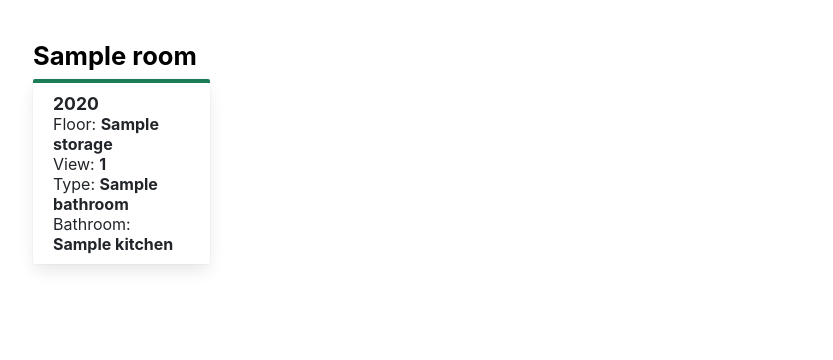
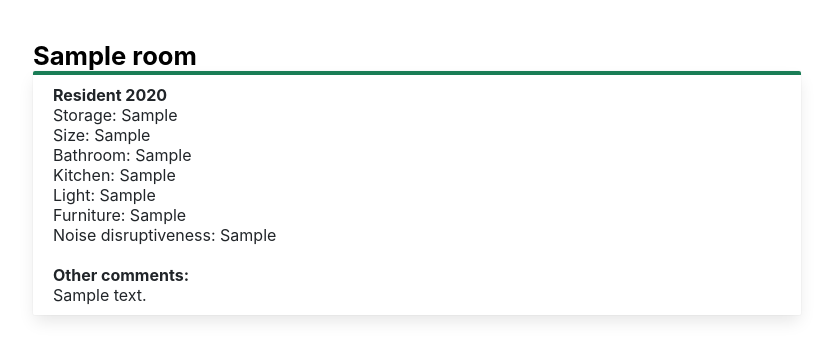
Before and after one commit to qjcr/qrdb, a Django app: template qrdb/qrdb/templates/room.html in a window 1280 px wide. Shown: the part 47-407 px from the top of the page, without its empty margins (223-1056 px from the left). Run offline with Django 3.2, Linux system fonts and the light colour scheme; the template is opened without the code that fills it: most values are stand-ins (such as "Sample title", 1, 10 or a date in 2020).

Commit message:
Show review_v1s

```diff
--- a/qrdb/qrdb/templates/room.html
+++ b/qrdb/qrdb/templates/room.html
@@ -5,19 +5,35 @@
 
     <div class="room-list">
       <h2>{{ room.name }}</h2>
-      <div class="card-group">
         {% for review in reviews_v1 %}
                 <div class="card">
-                  <p class="card-heading"> {{ review.year }}</p>
+                  <p><b>Resident {{ review.year }}</b></p>
+                  <p>Storage: {{ review.storage_string }}</p>
+                  <p>Size: {{ review.size_string }}</p>
+                  <p>Bathroom: {{ review.bathroom_string }}</p>
+                  <p>Kitchen: {{ review.kitchen_string }}</p>
+                  <p>Light: {{ review.light_string  }}</p>
+                  <p>Furniture: {{ review.furniture_string }}</p>
+                  <p>Noise disruptiveness: {{ review.noise_string }}</p>
+
+                  {% if review.comments %}
+                  <br>
+                  <p><b>Other comments:</b></p>
+                  <p>{{ review.comments }}</p>
+                  {% endif %}
+
+                  <!-- <p class="card-heading"> {{ review.year }}</p>
                   <p>Floor: <b>{{ review.storage }}</b></p>
                   <p>View: <b>{{ review.size }}</b></p>
                   <p>Type: <b>{{ review.bathroom }}</b></p>
                   <p>Bathroom: <b>{{ review.kitchen }}</b></p>
+
+                  <br>
+                  <p>{{ review.comment }}</p> -->
                 </div>
         {% endfor %}
 
         {% if reviews_v1.len == 0 %}
           <p>Sorry, no reviews for this room.</p>
         {% endif %}
-      </div>
 </div>
```
Also changed, not shown: qrdb/qrdb/models.py (+19 -0 lines), qrdb/qrdb/views.py (+6 -1 lines).
